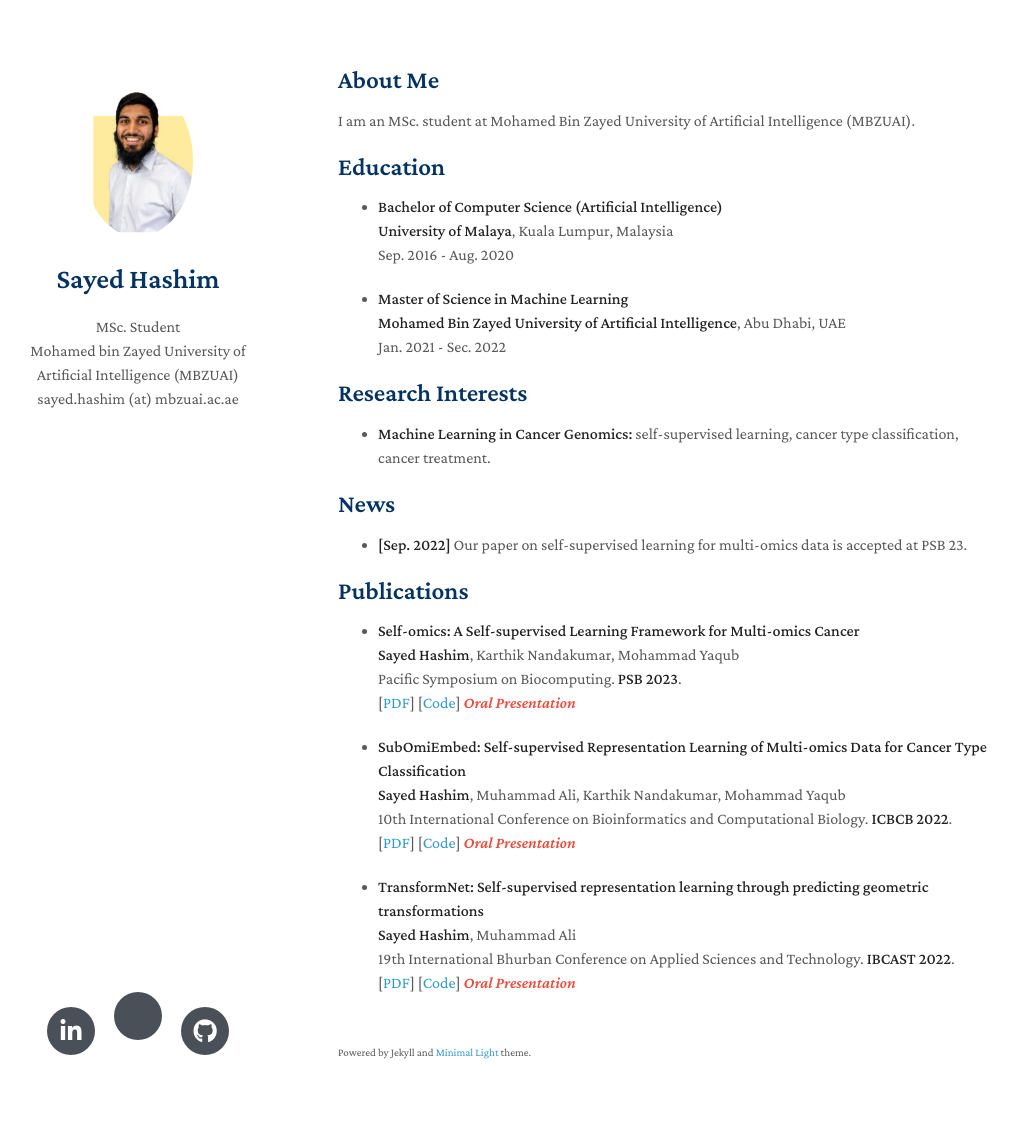
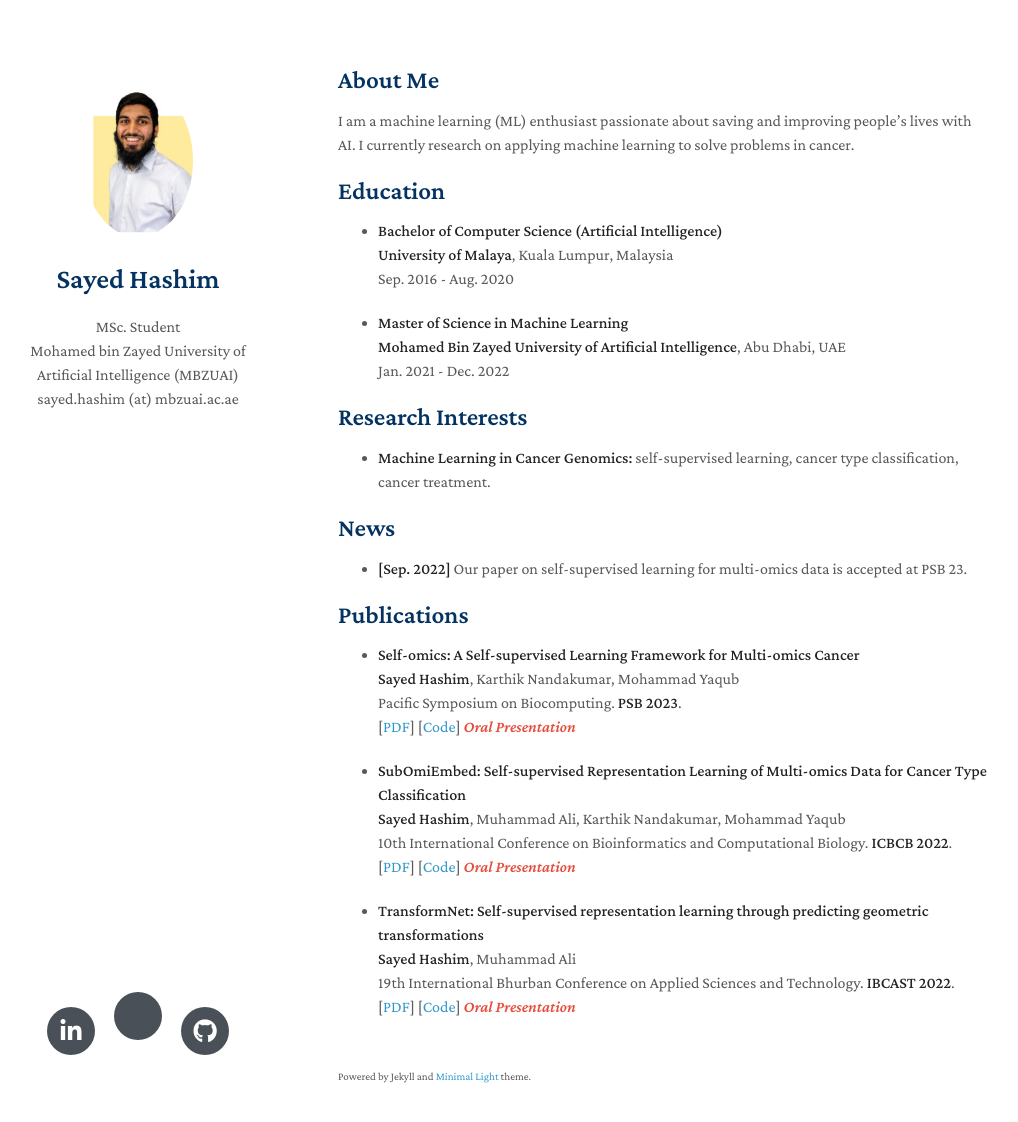
Before and after one commit to hashimsayed0/hashimsayed0.github.io, a Jekyll site: the page built from index.md, in a window 1280 px wide and 1157 px high. Shown: the top 1122 px of the window, without its empty margins (132-1150 px from the left). Built offline with Jekyll 4.4.1, drawn with Linux system fonts in a browser that asks for light colours; nearby versions of some CDN libraries; a style sheet for code colours, icons or effects is not loaded; our own code applies the rules of GitHub Pages for plain Markdown files.

Commit message:
Update index.md

```diff
--- a/index.md
+++ b/index.md
@@ -4,7 +4,7 @@ layout: homepage
 
 ## About Me
 
-I am an MSc. student at Mohamed Bin Zayed University of Artificial Intelligence (MBZUAI).
+I am a machine learning (ML) enthusiast passionate about saving and improving people’s lives with AI. I currently research on applying machine learning to solve problems in cancer.
 
 ## Education
 
@@ -18,7 +18,7 @@ I am an MSc. student at Mohamed Bin Zayed University of Artificial Intelligence
   <br>
   **Mohamed Bin Zayed University of Artificial Intelligence**, Abu Dhabi, UAE
   <br>
-  Jan. 2021 - Sec. 2022
+  Jan. 2021 - Dec. 2022
 
 ## Research Interests
 
```
